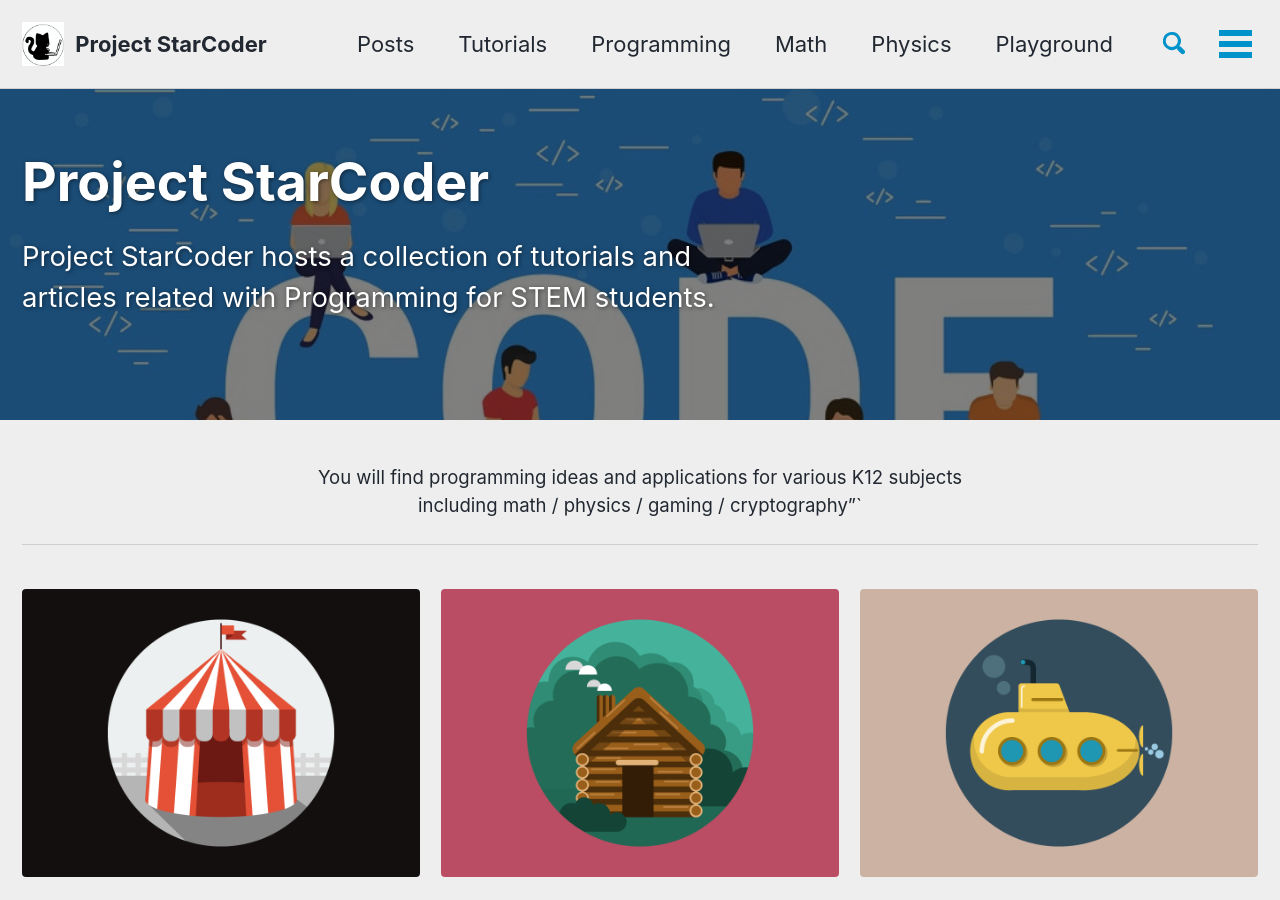
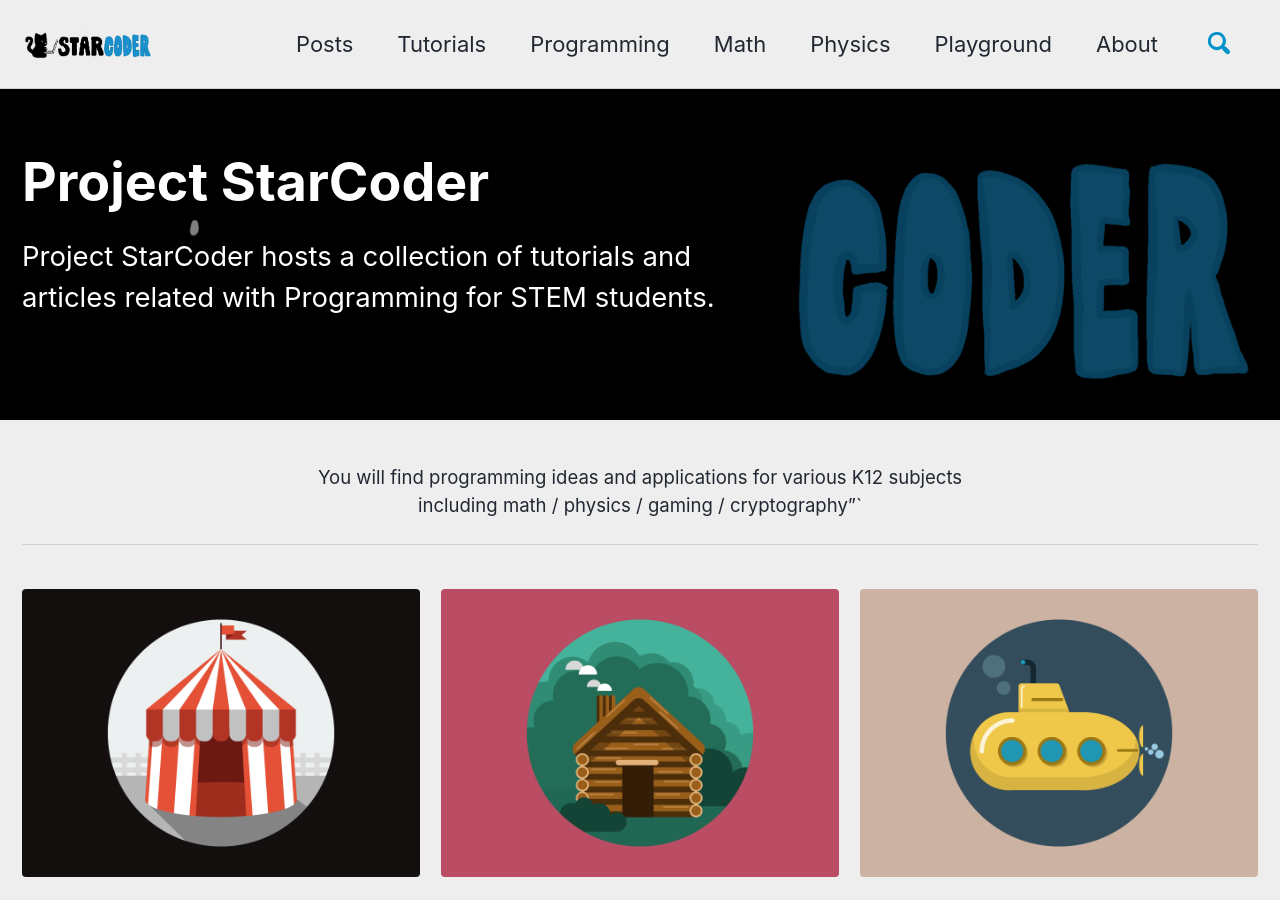
Before and after one commit to cskitty/cskitty.github.io, a Jekyll site: the page built from _pages/home.md, in a window 1280 px wide and 900 px high. Built offline with Jekyll 4.4.1, drawn with Linux system fonts in a browser that asks for light colours; cached includes are drawn as plain includes; nearby versions of some CDN libraries.

Commit message:
updated logo

```diff
--- a/_config.yml
+++ b/_config.yml
@@ -16,7 +16,7 @@ minimal_mistakes_skin    : "air" # "air", "aqua", "contrast", "dark", "dirt", "n
 
 # Site Settings
 locale                   : "en-US"
-title                    : "Project StarCoder"
+title                    : ""
 title_separator          : "-"
 subtitle                 : # site tagline that appears below site title in masthead
 name                     : "cskitty"
@@ -25,7 +25,7 @@ url                      : "https://cskitty.github.io"
 baseurl                  : # the subpath of your site, e.g. "/blog"
 repository               : "cskitty/cskitty.github.io"
 teaser                   : # path of fallback teaser image, e.g. "/assets/images/500x300.png"
-logo                     : "/assets/images/catlogo.jpg" # path of logo image to display in the masthead, e.g. "/assets/images/88x88.png"
+logo                     : "/assets/images/headertitlelogo.png" # path of logo image to display in the masthead, e.g. "/assets/images/88x88.png"
 masthead_title           : # overrides the website title displayed in the masthead, use " " for no title
 # breadcrumbs            : false # true, false (default)
 words_per_minute         : 200
--- a/_pages/home.md
+++ b/_pages/home.md
@@ -6,7 +6,7 @@ date: 2016-03-23T11:48:41-04:00
 header:
   overlay_color: "#000"
   overlay_filter: "0.5"
-  overlay_image: /assets/images/starcoder.jpg
+  overlay_image: /assets/images/headertitlelogo.png
 excerpt: "Project StarCoder hosts a collection of tutorials and articles related with Programming for STEM students."
 intro:
   - excerpt: 'You will find programming ideas and applications for various K12 subjects including math / physics / gaming / cryptography"`'
```
Also changed, not shown: assets/images/headertitlelogo.png (added).
